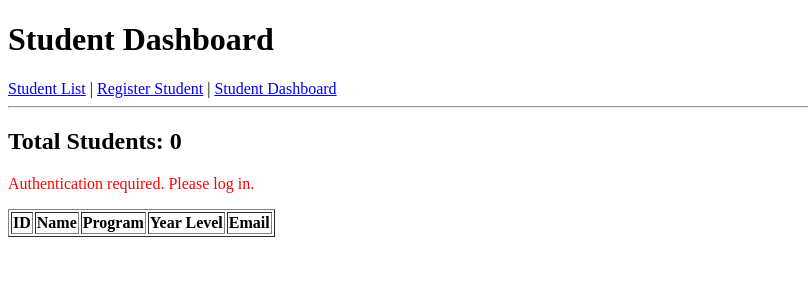
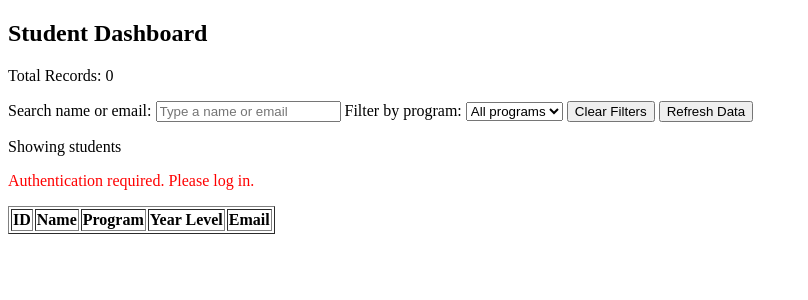
Before and after one commit to naithhhua/JNT_DjangoWebApp, a Django app: page /registration/dashboard/ in a window 1280 px wide. Shown: the top 300 px of the page, without its empty margins (0-808 px from the left). Run offline with Django 5.2, Linux system fonts and the light colour scheme; data that the repository does not hold is empty.

Commit message:
Enhance AJAX dashboard with search and filters

```diff
--- a/registration/templates/registration/student_dashboard.html
+++ b/registration/templates/registration/student_dashboard.html
@@ -7,23 +7,42 @@
     <title>Student Dashboard</title>
 </head>
 <body>
+    <h2>Student Dashboard</h2>
 
-    <header>
-        <h1>Student Dashboard</h1>
-        <nav>
-            <a href="{% url 'student_list' %}">Student List</a> |
-            <a href="{% url 'student_create' %}">Register Student</a> |
-            <a href="{% url 'student_dashboard' %}">Student Dashboard</a>
-        </nav>
-    </header>
+    <p>Total Records: <span id="student-count">0</span></p>
 
-    <hr>
+    <!-- Search, Filter, and Action Controls -->
+    <section>
+        <label for="student-search">Search name or email:</label>
+        <input
+            type="search"
+            id="student-search"
+            placeholder="Type a name or email"
+        >
 
-    <h2>Total Students: <span id="student-count">0</span></h2>
+        <label for="program-filter">Filter by program:</label>
+        <select id="program-filter">
+            <option value="">All programs</option>
+        </select>
+
+        <button type="button" id="clear-filters">
+            Clear Filters
+        </button>
+
+        <button type="button" id="refresh-students">
+            Refresh Data
+        </button>
+    </section>
+
+    <!-- Filtered Result Count -->
+    <p id="result-count" aria-live="polite">Showing students</p>
+
+    <!-- Status Messages -->
     <p id="loading-message">Loading students...</p>
     <p id="error-message" style="color: red;"></p>
 
-    <table border="1" id="student-table">
+    <!-- Student Table -->
+    <table border="1">
         <thead>
             <tr>
                 <th>ID</th>
@@ -33,10 +52,10 @@
                 <th>Email</th>
             </tr>
         </thead>
-        <tbody id="student-table-body">
-        </tbody>
+        <tbody id="student-table-body"></tbody>
     </table>
 
+    <!-- JavaScript File -->
     <script src="{% static 'registration/js/student_dashboard.js' %}"></script>
 </body>
 </html>
```
